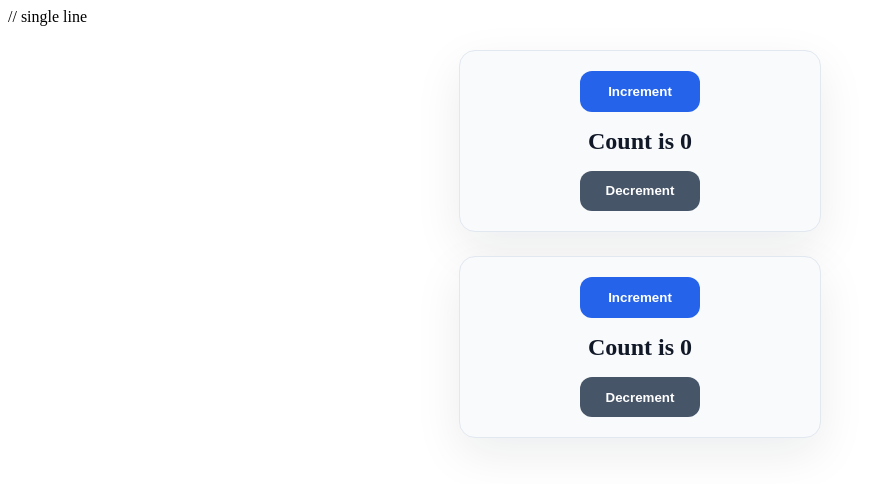
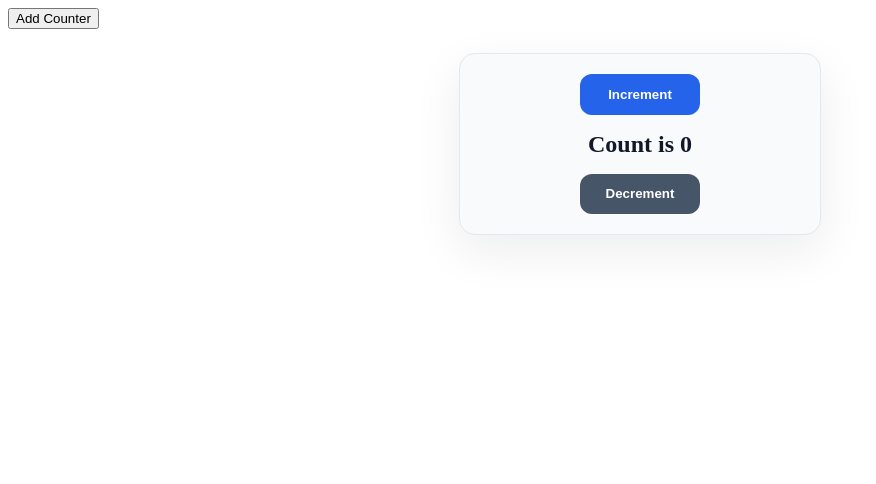
Before and after one commit to TheAdroitDev/ChaiCode-Cohort-2026, a React (Vite) app in the folder May-2026/Building-Modern-Frameworks/React-Practice/: page / in a window 1280 px wide. Shown: the top 484 px of the page, without its empty margins (0-876 px from the left). Built offline with nearby package versions, Linux system fonts and the light colour scheme.

Commit message:
feat: update App component to dynamically render multiple Counter instances based on state

```diff
--- a/May-2026/Building-Modern-Frameworks/React-Practice/src/App.tsx
+++ b/May-2026/Building-Modern-Frameworks/React-Practice/src/App.tsx
@@ -1,13 +1,12 @@
 import { Counter } from './components/counter';
+import * as React from "react"
 
 function App() {
-
+    const [count, setCount] = React.useState(1)
     return (
         <div>
-            // single line
-            {new Array(2).fill(null).map(() =>
-                <Counter />
-            )}
+            <button onClick={() => { setCount(count + 1) }}>Add Counter</button>
+            {new Array(count).fill(null).map(() => <Counter />)}
         </div>
     )
 }
```
